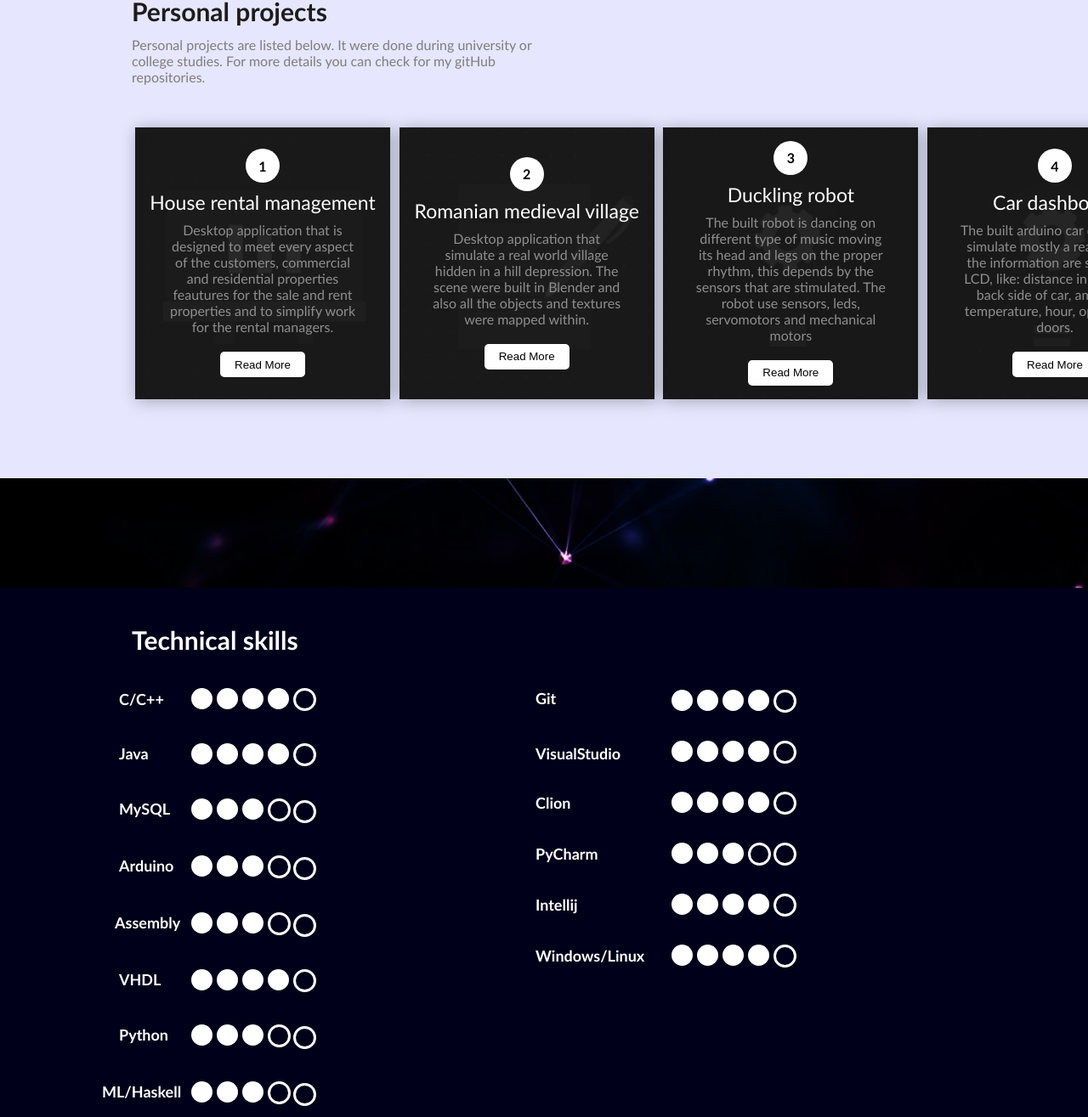
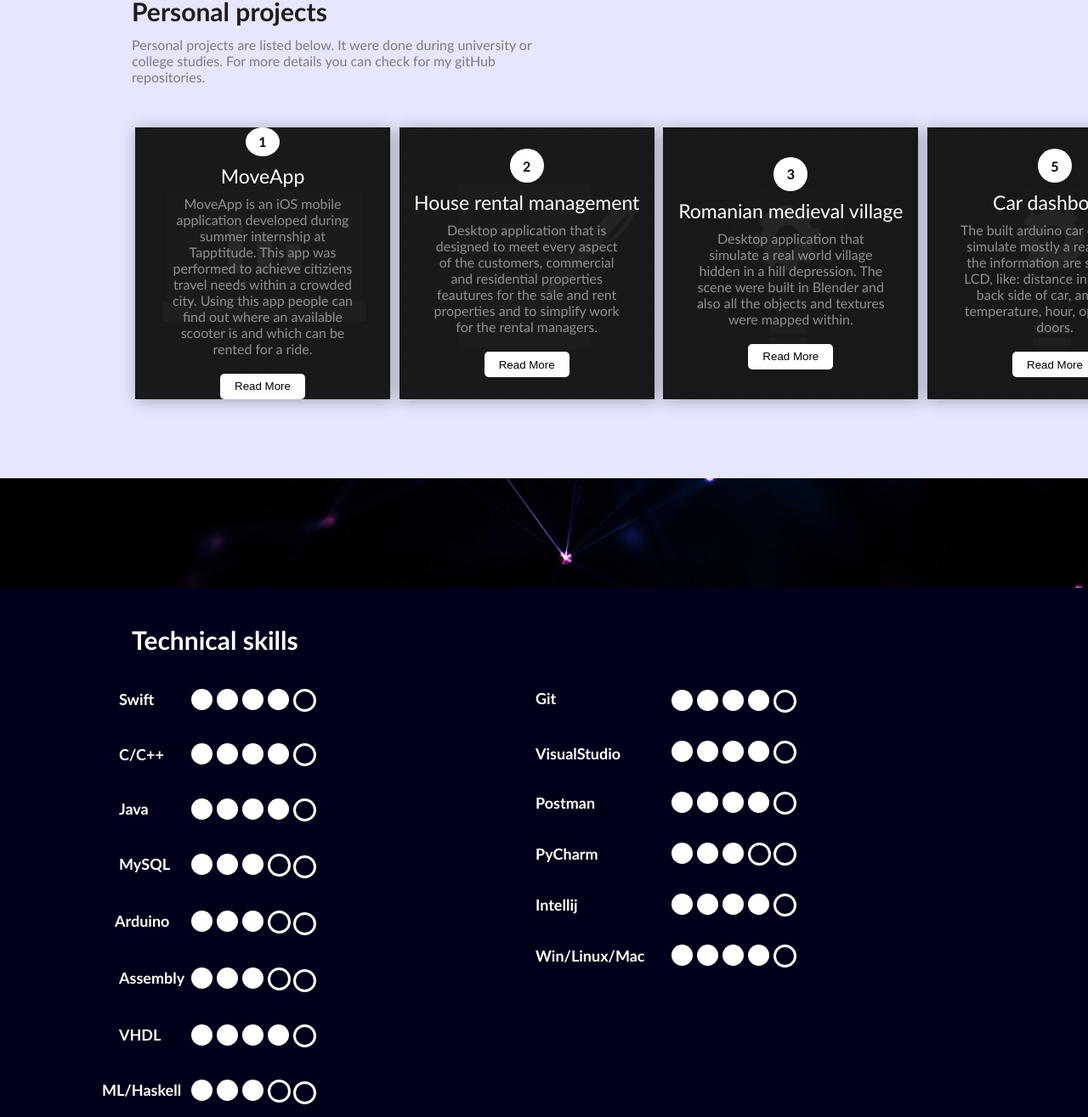
Before and after one commit to Ccosmin23/Portfolio, a plain HTML site: page index.html in a window 1280 px wide. Shown: the part 1485-2800 px from the top of the page at 85% size. Drawn offline with Linux system fonts and the light colour scheme; files whose address does not match are found by name.

Commit message:
some fixes

```diff
--- a/css/style.css
+++ b/css/style.css
@@ -1069,12 +1069,10 @@ section{
 }
 .dot40 {
 	margin:-25px 0px 0px 160px;
-	width:21px;
-	height:21px;
-	border-radius:50%;
-	border-color: #ffffff;
-	border-style: solid;
-	background-color:#00001a;
+	width:25px;
+	height:25px;
+	border-radius:50%;
+	background-color:#ffffff;
 	display: flex;
 	justify-content: center;
 	align-items:center;
--- a/index.html
+++ b/index.html
@@ -49,7 +49,7 @@
 			<p>&emsp; Current Computer Science student most specialized in C/C++, Java and MySQL.<br>
 			&emsp; Passionate about teamwork and high level design, diligence for technology news.</p>
 			<div class="download-button">
-				<a href="Personal_CV(2).pdf" download="Personal_CV(2)"><button type="button">Download CV</button></a>
+				<a href="Personal_CV.pdf" download="Personal_CV"><button type="button">Download CV</button></a>
 			</div>
 		</div>
 
@@ -111,39 +111,44 @@
 		</div>
 
 		<div class="box-container">
-		<!--1------------->
+			<!--0------------->
 			<div class="box-1">
 				<span>1</span>
+				<p class="heading">MoveApp</p>
+				<p class="details">MoveApp is an iOS mobile application developed during summer internship at Tapptitude. This app was performed to
+				achieve citiziens travel needs within a crowded city. Using this app people can find out where an available scooter is and which can
+				be rented for a ride.</p>
+				<div class="read-more1">
+					<a href="https://github.com/Ccosmin23/MoveApp"><button>Read More</button></a>
+				</div>
+
+			</div>
+		<!--1------------->
+			<div class="box-2">
+				<span>2</span>
 				<p class="heading">House rental management</p>
 				<p class="details">Desktop application that is designed to meet every aspect of the customers, commercial and residential properties
 				feautures for the sale and rent properties and to simplify work for the rental managers.</p>
-				<div class="read-more1">
+				<div class="read-more2">
 					<a href="https://github.com/Ccosmin23/House-Rental-Management"><button>Read More</button></a>
 				</div>
 
 			</div>
 	   <!--2------------->
-			<div class="box-2">
-				<span>2</span>
+			<div class="box-3">
+				<span>3</span>
 				<p class="heading">Romanian medieval village</p>
 				<p class="details">Desktop application that simulate a real world village hidden in a hill depression. The scene were built in Blender and also all the objects and textures were mapped within.</p>
-				<div class="read-more2">
+				<div class="read-more3">
 					<a href="https://github.com/Ccosmin23/Romanian-Medieval-Village"><button>Read More</button></a>
 				</div>
 
 			</div>
 		<!--3------------->
-			<div class="box-3">
-				<span>3</span>
-				<p class="heading">Duckling robot</p>
-				<p class="details">The built robot is dancing on different type of music moving its head and legs on the proper rhythm, this depends by the sensors that are stimulated. The robot use sensors, leds, servomotors and mechanical motors</p>
-				<div class="read-more3">
-					<a href="https://www.facebook.com/permalink.php?story_fbid=1668380183460162&id=100008645886317"><button>Read More</button></a>
-				</div>
-			</div>
+
 		<!--4------------->
 			<div class="box-4">
-				<span>4</span>
+				<span>5</span>
 				<p class="heading">Car dashboard</p>
 				<p class="details">The built arduino car dashboard simulate mostly a real one. All the information are shown on LCD, like: distance in front
 				and back side of car, ambiental temperature, hour, open/close doors.</p>
@@ -161,6 +166,12 @@
 	<div class="technical-skills">
 		<div class="skills-text">
 			<p>Technical skills</p>
+			<p>Swift</p>
+			<span class="dot37"></span>
+			<span class="dot38"></span>
+			<span class="dot39"></span>
+			<span class="dot40"></span>
+			<span class="dot41"></span>
 			<p> C/C++</p>
 			<span class="dot2"></span>
 			<span class="dot3"></span>
@@ -197,18 +208,12 @@
 			<span class="dot29"></span>
 			<span class="dot30"></span>
 			<span class="dot31"></span>
-			<p> Python</p>
+			<p> ML/Haskell</p>
 			<span class="dot32"></span>
 			<span class="dot33"></span>
 			<span class="dot34"></span>
 			<span class="dot35"></span>
 			<span class="dot36"></span>
-			<p> ML/Haskell</p>
-			<span class="dot37"></span>
-			<span class="dot38"></span>
-			<span class="dot39"></span>
-			<span class="dot40"></span>
-			<span class="dot41"></span>
 
 		</div>
 
@@ -226,7 +231,7 @@
 			<span class="dot54"></span>
 			<span class="dot55"></span>
 			<span class="dot56"></span>
-			<p> Clion</p>
+			<p> Postman</p>
 			<span class="dot57"></span>
 			<span class="dot58"></span>
 			<span class="dot59"></span>
@@ -244,7 +249,7 @@
 			<span class="dot69"></span>
 			<span class="dot70"></span>
 			<span class="dot71"></span>
-			<p> Windows/Linux</p>
+			<p> Win/Linux/Mac</p>
 			<span class="dot72"></span>
 			<span class="dot73"></span>
 			<span class="dot74"></span>
```
Also changed, not shown: 1 other file.
